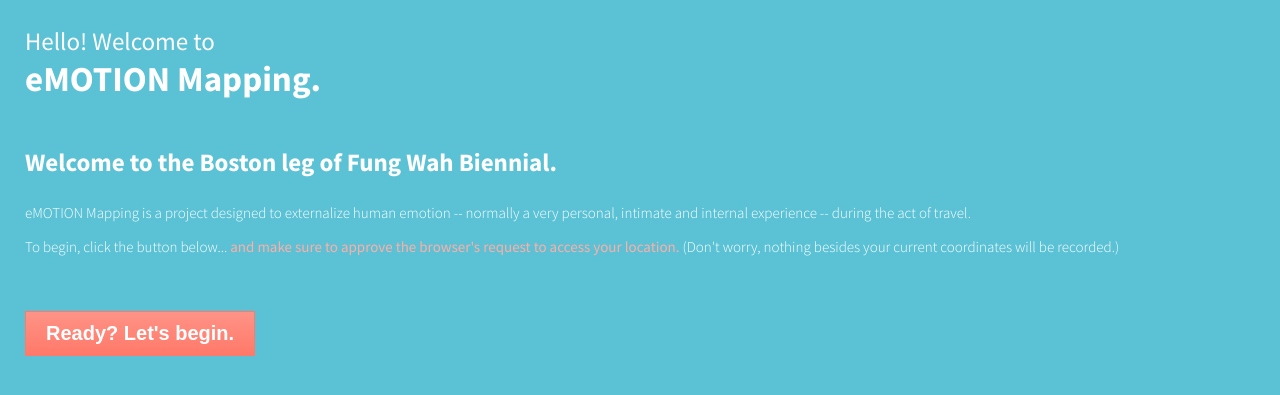
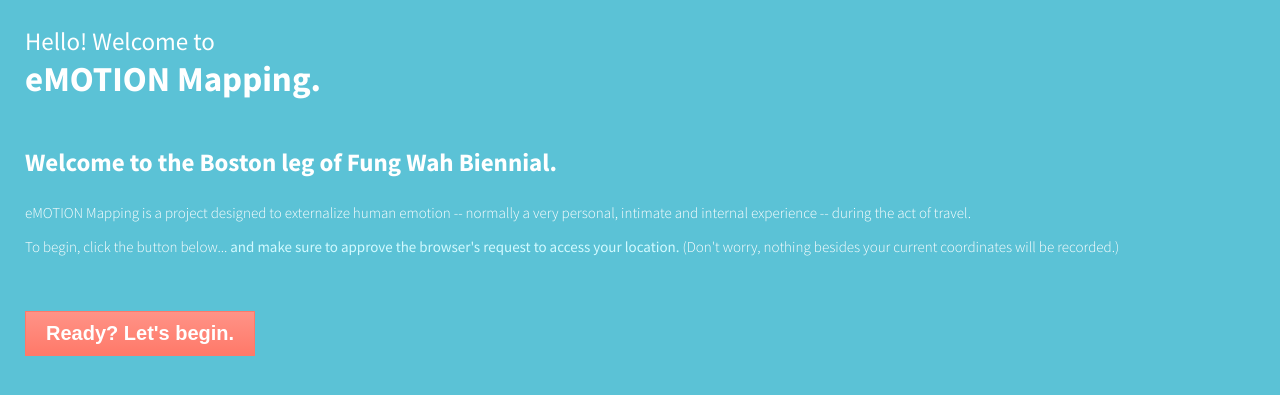
Before and after one commit to rouxpz/eMOTION-Mapping, a Flask app: page /boston in a window 1280 px wide. Shown: the top 395 px of the page. Run offline with Flask 2, Linux system fonts and the light colour scheme; parts of the project's set-up code (start-up, migrations or seed data) failed here and were passed over.

Commit message:
testing out some link colors

```diff
--- a/static/css/submit.css
+++ b/static/css/submit.css
@@ -36,7 +36,7 @@
 }
 
 .infolink {
-	color:#ffaea5;
+	color:#aeffb6;
 	text-decoration: none;
 }
 
@@ -102,5 +102,5 @@
 }
 
 .highlight {
-	color:#ffaea5;
+	color:#d2faff;
 }
```
